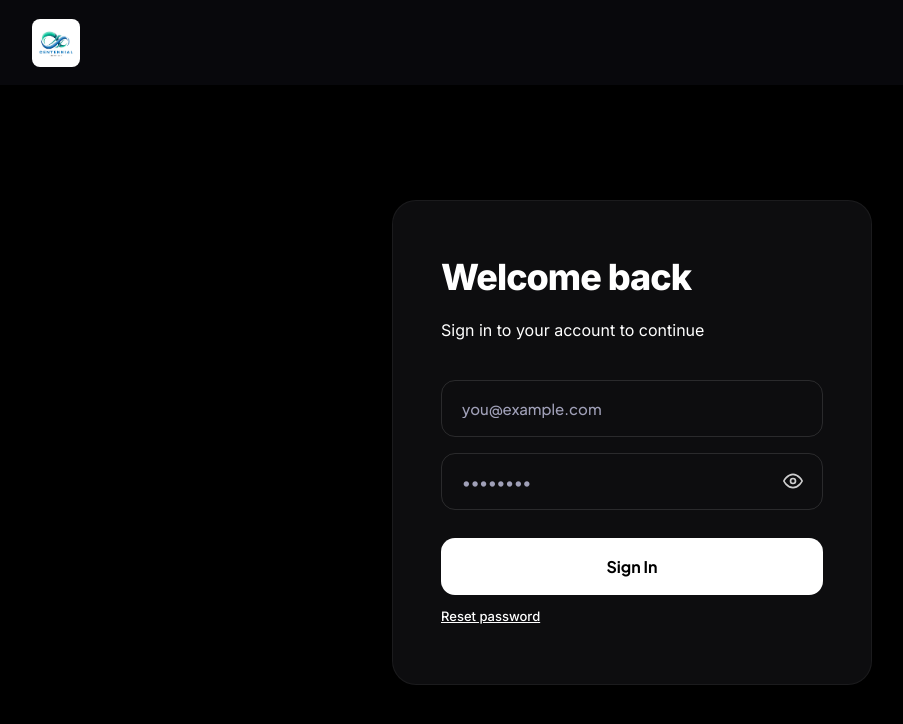
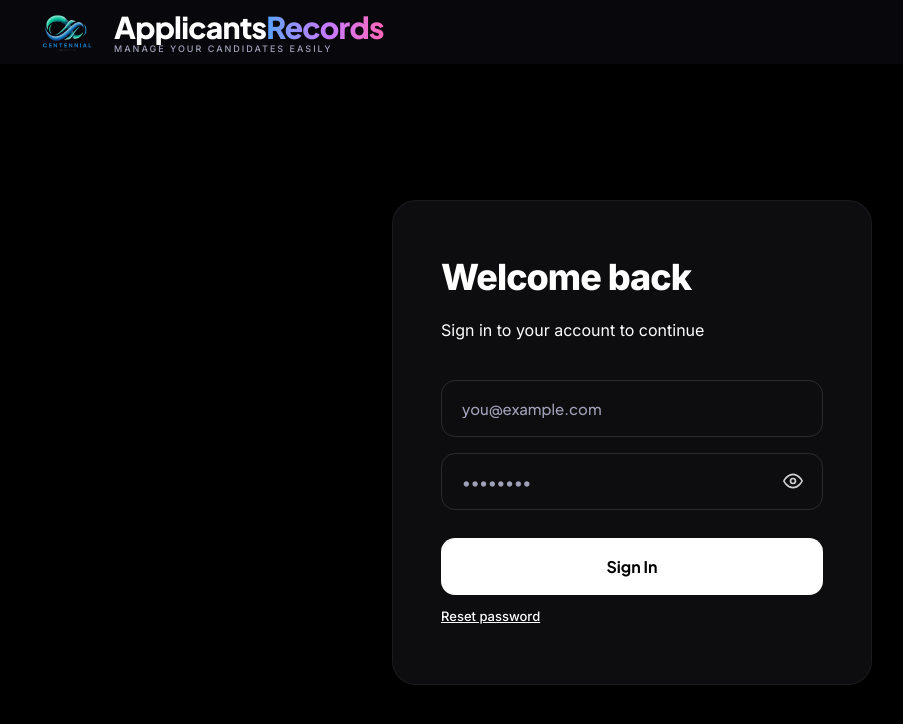
Before and after one commit to atsmanager/intern-records, a React (Vite) app in the folder frontend/: page / in a window 1280 px wide. Shown: the top 724 px of the page, without its empty margins (8-911 px from the left). Built offline with nearby package versions, Linux system fonts and the light colour scheme; no server answers.

Commit message:
changed some UI

```diff
--- a/frontend/src/components/Navbar.tsx
+++ b/frontend/src/components/Navbar.tsx
@@ -14,13 +14,20 @@ const Navbar = () => {
   return (
     <nav className="navbar">
       <div className="navbar-inner">
-        {/* Logo */}
-        <Link to="/" className="navbar-logo" style={{ textDecoration: "none" }}>
+        <Link to="/" className="navbar-logo" style={{ textDecoration: "none", flexDirection: "row", alignItems: "center", gap: "12px" }}>
           <img
             src={Logo}
             alt="Centennial Infotech"
-            style={{ height: "48px", borderRadius: "8px" }}
+            style={{ height: "70px", borderRadius: "8px" }}
           />
+          <div style={{ display: "flex", flexDirection: "column", justifyContent: "center" }}>
+            <div className="navbar-logo-name">
+              <span>Applicants</span><span>Records</span>
+            </div>
+            <div className="navbar-logo-sub">
+              Manage your candidates easily
+            </div>
+          </div>
         </Link>
 
         {/* Nav links */}
--- a/frontend/src/index.css
+++ b/frontend/src/index.css
@@ -78,8 +78,8 @@ body {
   display: flex;
   align-items: center;
   justify-content: space-between;
-  padding: 16px 40px;
-  height: 85px;
+  padding: 10px 40px;
+  height: 64px;
 }
 
 .navbar-logo {
```
Also changed, not shown: frontend/src/assets/logo.jpeg.
